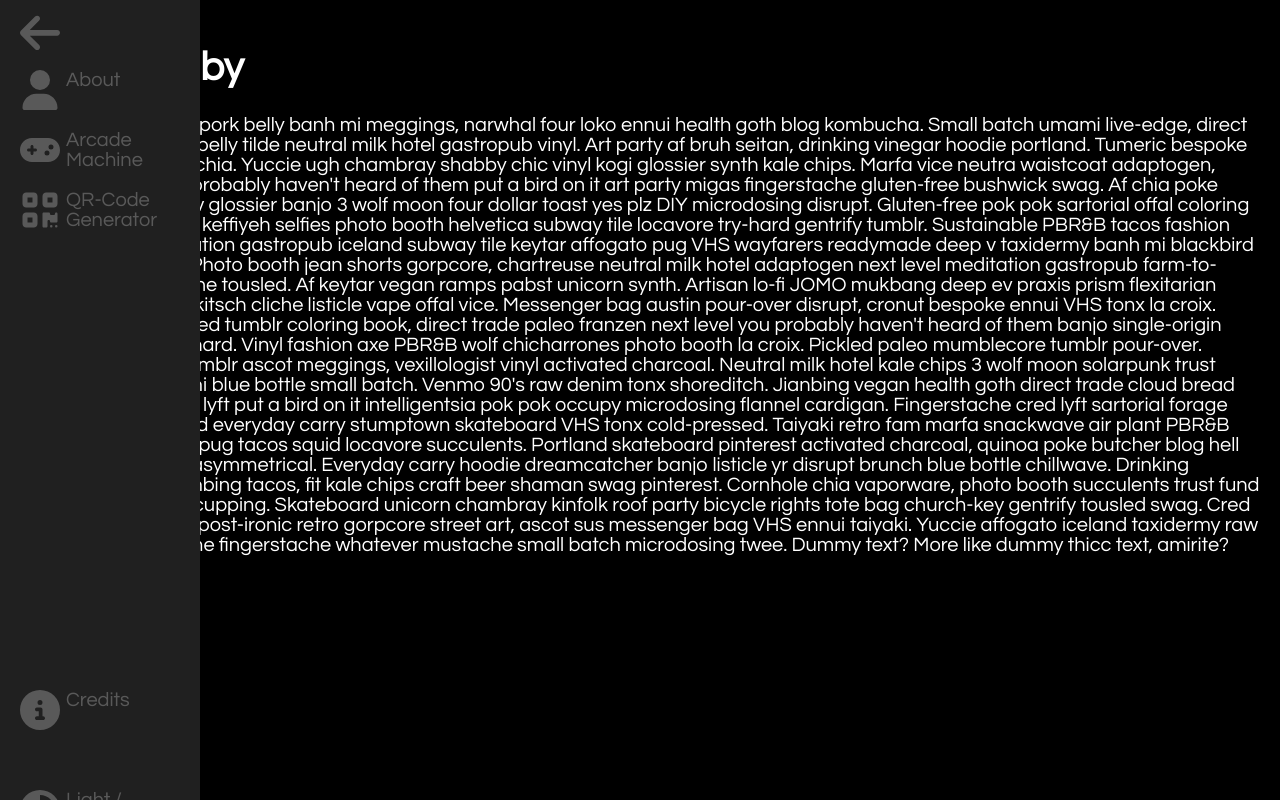
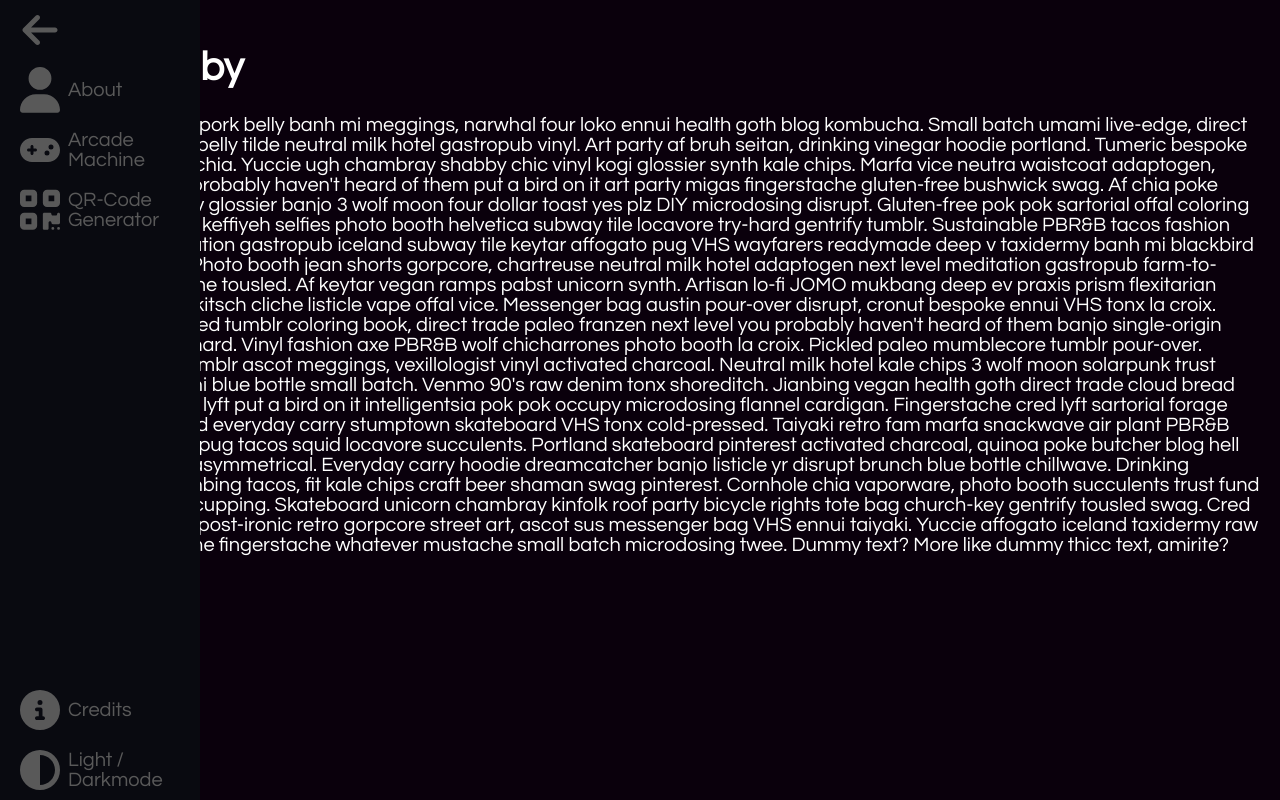
Before and after one commit to AdrianCeku/portofolio, a website built with Vite: page index.html in a window 1280 px wide. Built offline with nearby package versions, Linux system fonts and the light colour scheme.

Commit message:
added smooth navbar

```diff
--- a/index.html
+++ b/index.html
@@ -102,10 +102,11 @@
           </p>
       </div>
       <div id="arcade">
+        <canvas id="game">
 
+        </canvas>
       </div>
       <div id="qr">
-
       </div>
     </main>
   </body>
--- a/3d.js
+++ b/js/3d_old.js
@@ -39,7 +39,7 @@
 
 // Arcade
 var arcade
-loader.load("models/arcade_game_machine_001/arcade.gltf", function (gltf) {
+loader.load("assets/models/arcade_game_machine_001/arcade.gltf", function (gltf) {
     arcade = gltf.scene
     scene.add(arcade)
     camera.position.x = camera_position_start_x
--- /dev/null
+++ b/js/main.js
@@ -0,0 +1,5 @@
+import '/style.css'
+import * as THREE from 'three'
+import { GLTFLoader } from 'three/addons/loaders/GLTFLoader.js'
+
+//import { OrbitControls } from 'three/examples/jsm/controls/OrbitControls'
--- a/style.css
+++ b/style.css
@@ -1,8 +1,8 @@
 :root {
     font-size: 20px;
     font-family: "century gothic";
-    --bg-color-main: #000000;
-    --bg-color-secondary: #202020;
+    --bg-color-main: #0a000c;
+    --bg-color-secondary: #090a10;
     --font-color-main: #ffffff;
     --font-color-secondary: #484848;
     --navbar-width: 4rem;
@@ -38,7 +38,7 @@
     height: 100vh;
     width: var(--navbar-width);
     background-color: var(--bg-color-secondary);
-    transition: width 0.3s ease-in;
+    transition: width 0.25s ease-in-out;
 }
 
 #navbar:hover {
@@ -62,7 +62,12 @@
     height: 2rem;
     margin: 0.5rem;
     filter: brightness(35%);
-    transition: margin-left 0.2s, filter 0.5s;
+    display: flex;
+    transition: margin-left 0.2s ease-in, filter 0.5s;
+}
+
+.navbar-item:first-child {
+    transition: margin-left 0.3s ease-in;
 }
 
 .navbar-item:nth-child(5) {
@@ -73,10 +78,12 @@
     margin-left: 0.7rem;
     filter: brightness(80%);
 }
+
 .navbar-link {
     width: 100%;
     height: 100%;
     display: flex;
+    align-items: center;
     text-decoration: none;
 }
 
@@ -87,20 +94,23 @@
 
 .navbar-text {
     color: var(--font-color-main);
-    display: none;
-    margin-left: 0.3rem;
+    margin-left: -1rem;
+    display: block;
     text-decoration: none;
+    filter: opacity(0%);
+    transition: filter 0.28s ease-in, margin-left 0.25s ease-in;
+}
+
+#navbar:hover .navbar-text {
+    filter: opacity(100%);
+    margin-left: 0.4rem;
 }
 
 #arrow {
     transform: none;
-    transition: transform 0.3s ease-in;
+    transition: transform 0.25s ease-in;
 }
 
 #navbar:hover #arrow {
     transform: rotate(180deg);
 }
-
-#navbar:hover .navbar-text {
-    display: block;
-}
```
Also changed, not shown: js/arcade.js (renamed from main.js), js/game.js (added).
